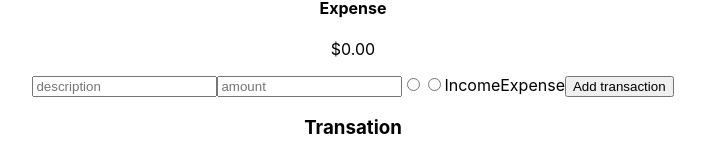
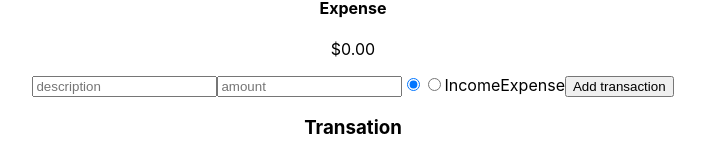
Before and after one commit to TahaAkber/Expense-tracker, a React (Create React App) app in the folder my-app/: page /expensetracker in a window 1280 px wide. Shown: the part 260-428 px from the top of the page, without its empty margins (287-992 px from the left). Built offline with nearby package versions, Linux system fonts and the light colour scheme; no server answers.

Commit message:
dynamic data sending to backend not typescript type its a bit changed

```diff
--- a/my-app/src/pages/expensetracker.jsx
+++ b/my-app/src/pages/expensetracker.jsx
@@ -16,9 +16,9 @@ function Expensetracker() {
     const {register,handleSubmit,formState:{errors}} = useForm({
         resolver: yupResolver(schema)
     })
-    const [Descirption, setDescription] = useState("");
-    const [transactionamount, settransactionamount] = useState(0);
-    const [transactionType,settransactionType] = useState("Expense")
+    const [description, setdescription] = useState("");
+    const [transactionAmount, settransactionamount] = useState(0);
+    const [transactiontype,settransactiontype] = useState("expense")
     const [user] = useAuthState(auth);
     const postref = collection(db, "transactions");
     const addtodb = async ({description,transactionAmount,transactiontype} ) => {
@@ -33,9 +33,9 @@ function Expensetracker() {
     }
     const onSubmit = (e) => {
         addtodb({
-            description: "Haircut",
-            transactionAmount: 24,
-            transactiontype:"expense"
+            description,
+            transactionAmount,
+            transactiontype,
 
         })
     }
@@ -56,12 +56,12 @@ function Expensetracker() {
                   <p>$0.00</p></div>
           </div>
           <form onSubmit={handleSubmit(addtodb)}>
-              <input type='text' placeholder='description'  required onChange={(e)=>{setDescription(e.target.value)}}/>
+              <input type='text' placeholder='description'  required onChange={(e)=>{setdescription(e.target.value)}}/>
 
               <input type='number' placeholder='amount'required onChange={(e)=>{settransactionamount(e.target.value)}}/>
 
-              <input type='radio' value="expense" onChange={(e) => { settransactionType(e.target.value) }} checked={ transactionType==="expense"} />
-              <input type='radio' value="income" onChange={(e)=>{settransactionType(e.target.value)}} checked={transactionType==="income"} />
+              <input type='radio' value="expense" onChange={(e) => { settransactiontype(e.target.value) }} checked={transactiontype==="expense"} />
+              <input type='radio' value="income" onChange={(e)=>{settransactiontype(e.target.value)}} checked={transactiontype==="income"} />
               <label >Income</label>
               <label >Expense</label>
              <button type='submit' onClick={onSubmit}>Add transaction</button>
```
